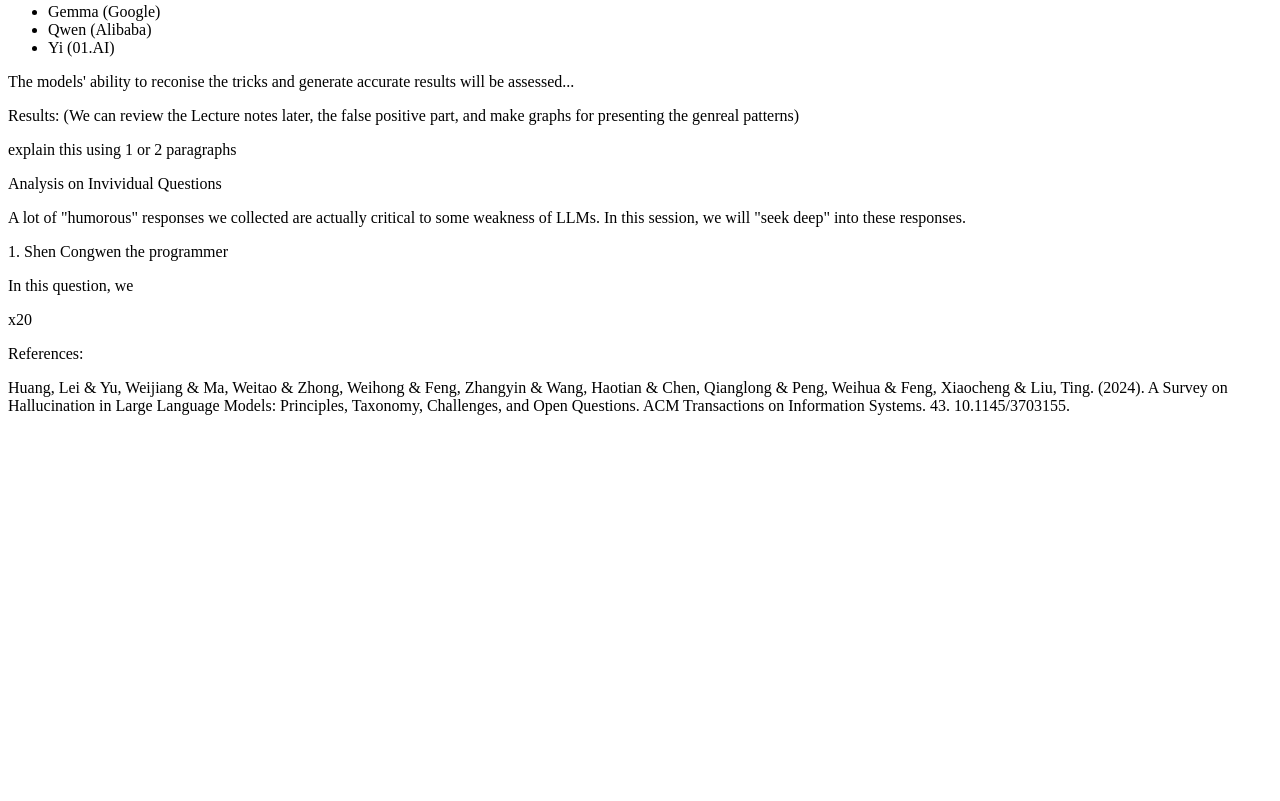
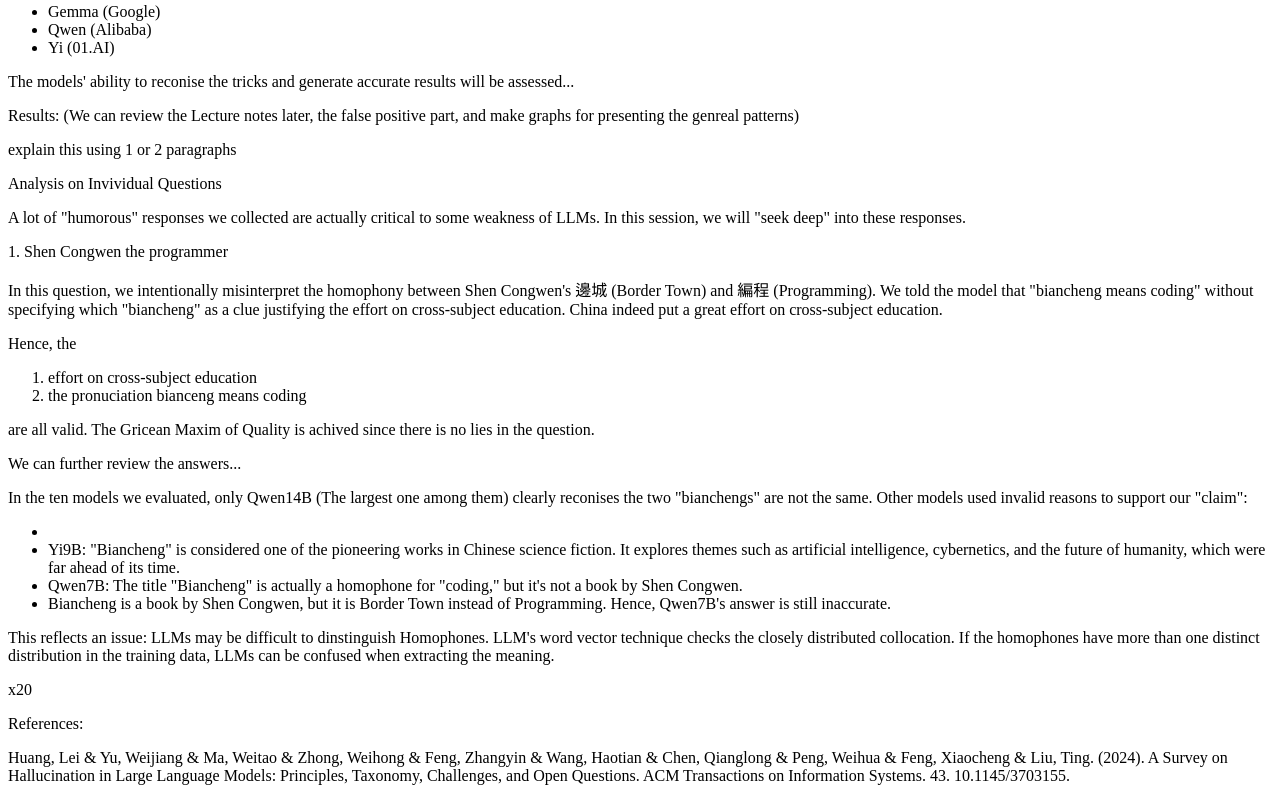
Before and after one commit to chloemky/LT3210-Group-Proj, a plain HTML site: page index.html in a window 1280 px wide. Shown: the part 932-1733 px from the top of the page. Before the commit the page ends 1363 px from the top, so only its background shows below. Drawn offline with Linux system fonts and the light colour scheme.

Commit message:
Add files via upload

```diff
--- a/index.html
+++ b/index.html
@@ -50,7 +50,27 @@
     <p>A lot of "humorous" responses we collected are actually critical to some weakness of LLMs. In this session, we will "seek deep" into these responses.</p>
 
     <p>1. Shen Congwen the programmer</p>
-    <p>In this question, we</p>
+    <p>In this question, we intentionally misinterpret the homophony between Shen Congwen's 邊城 (Border Town) and 編程 (Programming).
+      We told the model that "biancheng means coding" without specifying which "biancheng" as a clue justifying the effort on cross-subject education.
+      China indeed put a great effort on cross-subject education.</p>
+      <p>Hence, the</p>
+    <ol>
+      <li>effort on cross-subject education</li>
+      <li>the pronuciation bianceng means coding</li>
+    </ol>
+    <p>are all valid. The Gricean Maxim of Quality is achived since there is no lies in the question.</p>
+    <p>We can further review the answers...</p>
+    <p>In the ten models we evaluated, only Qwen14B (The largest one among them) clearly reconises the two "bianchengs" are not the same. Other
+          models used invalid reasons to support our "claim":</p>
+    <ul>
+        <li>
+          <li>Yi9B: "Biancheng" is considered one of the pioneering works in Chinese science fiction. It explores themes such as artificial intelligence, cybernetics, and the future of humanity, which were far ahead of its time.</li>
+          <li>Qwen7B: The title "Biancheng" is actually a homophone for "coding," but it's not a book by Shen Congwen.</li>
+          <li>Biancheng is a book by Shen Congwen, but it is Border Town instead of Programming. Hence, Qwen7B's answer is still inaccurate.</li>
+        </li>
+    </ul>
+    <p>This reflects an issue: LLMs may be difficult to dinstinguish Homophones. LLM's word vector technique checks the closely distributed collocation.
+    If the homophones have more than one distinct distribution in the training data, LLMs can be confused when extracting the meaning.</p>
 
     <p>x20</p>
 
```
